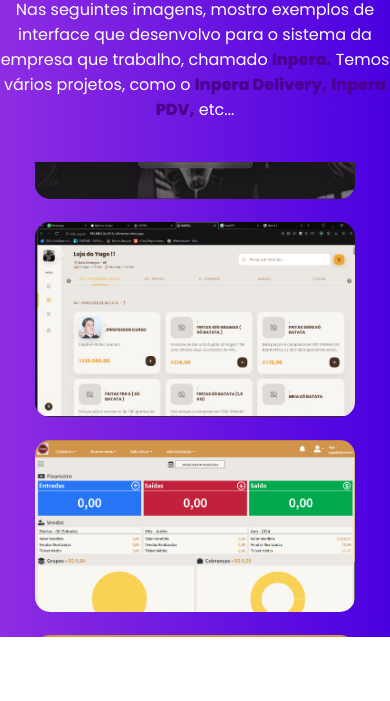
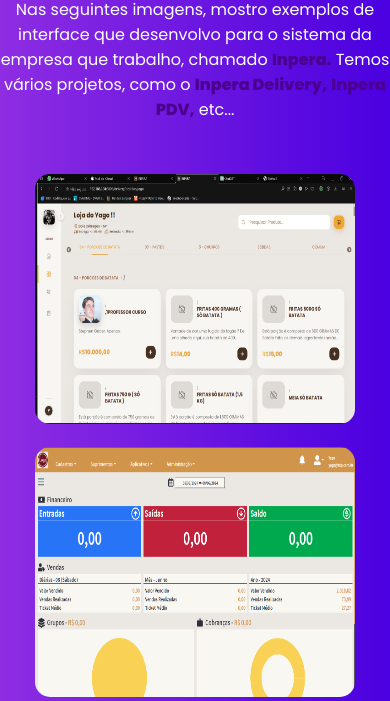
Before and after one commit to yagofontanez/TRABALHO-PORTIFOLIO-IHM, a plain HTML site: page pages/servicos.html in a window 390 px wide. Shown: the part 399-1100 px from the top of the page. Before the commit the page ends 1036 px from the top, so only its background shows below. Drawn offline with Linux system fonts and the light colour scheme.

Commit message:
editando responsividade kkk

```diff
--- a/pages/servicos.html
+++ b/pages/servicos.html
@@ -33,17 +33,14 @@
             </div>
             <div class="container-geral-fotos">
                 <div class="containeres-servicos">
-                    <div class="service-dois" id="service">
-                        <a href="photos-view/delivery.html"><img src="/images/img5.jpg" width="400px" class="photo"></a>
-                    </div>
                     <div class="service-tres" id="service">
-                        <a href="photos-view/delivery.html"><img src="/images/img3.jpg" width="400px" class="photo"></a>
+                        <a href="photos-view/delivery.html"><img src="/images/img3.jpg" width="400px" height="250px" class="photo"></a>
                     </div>
                     <div class="service-quatro" id="service">
-                        <a href="photos-view/dashboard.html"><img src="/images/img6.png" width="400px" class="photo"></a>
+                        <a href="photos-view/dashboard.html"><img src="/images/img6.png" width="400px" height="250px" class="photo"></a>
                     </div>
                     <div class="service-cinco" id="service">
-                        <a href="photos-view/pedidos.html"><img src="/images/img4.jpg" width="400px" class="photo"></a>
+                        <a href="photos-view/pedidos.html"><img src="/images/img4.jpg" width="400px" height="250px" class="photo"></a>
                     </div>
                 </div>
             </div>
--- a/styles/servicos.css
+++ b/styles/servicos.css
@@ -117,6 +117,7 @@
 
 .content-services {
     display: flex;
+    flex-direction: column;
     align-items: center;
     justify-content: center;
     gap: 40px;
@@ -124,8 +125,8 @@
 }
 
 .containeres-servicos {
+    display: flex;
     max-height: 475px;
-    overflow-y: scroll;
     padding: 1rem 0;
 }
 
@@ -142,7 +143,6 @@
 
 .containeres-servicos {
     display: flex;
-    flex-direction: column;
     align-items: center;
     justify-content: center;
     gap: 1rem;
@@ -151,7 +151,7 @@
 #service img {
     border-radius: 15px;
     /* width: 100%; */
-    height: 100%;
+    /* height: 100%; */
 }
 
 .service-um,
@@ -164,16 +164,28 @@
 
 .container-geral-fotos {
     display: flex;
-    flex-direction: column;
     align-items: center;
     justify-content: center;
     gap: 3px;
 }
 
-@media (max-width: 660px) {
+@media (max-width: 1270px) {
     body {
         overflow: scroll;
     }
+
+    body::before {
+        background: linear-gradient(to right, var(--principal), var(--secondary));
+    }
+
+    .containeres-servicos {
+        flex-direction: column;
+        margin: 11rem 5% 0 5%;
+    }
+
+}
+
+@media (max-width: 660px) {
 
     body::before {
         background: linear-gradient(to right, var(--principal), var(--secondary));
```
